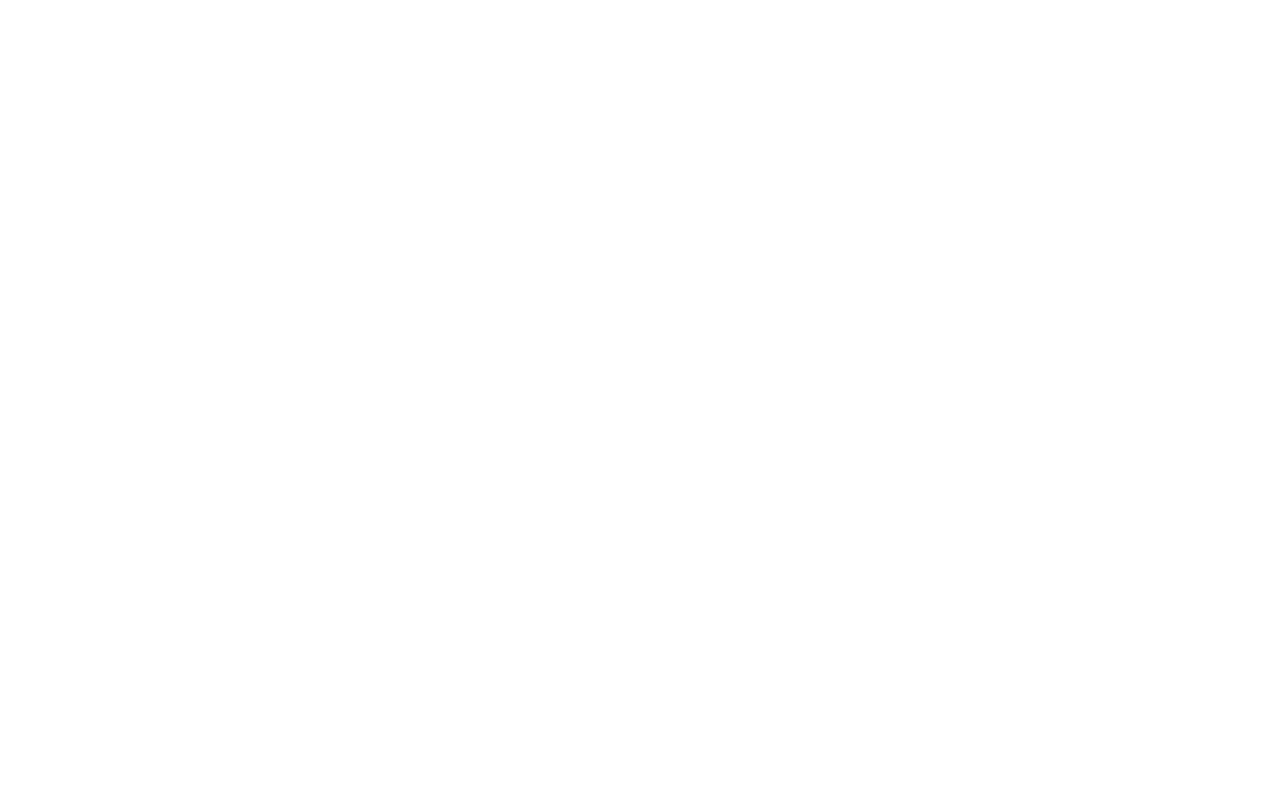
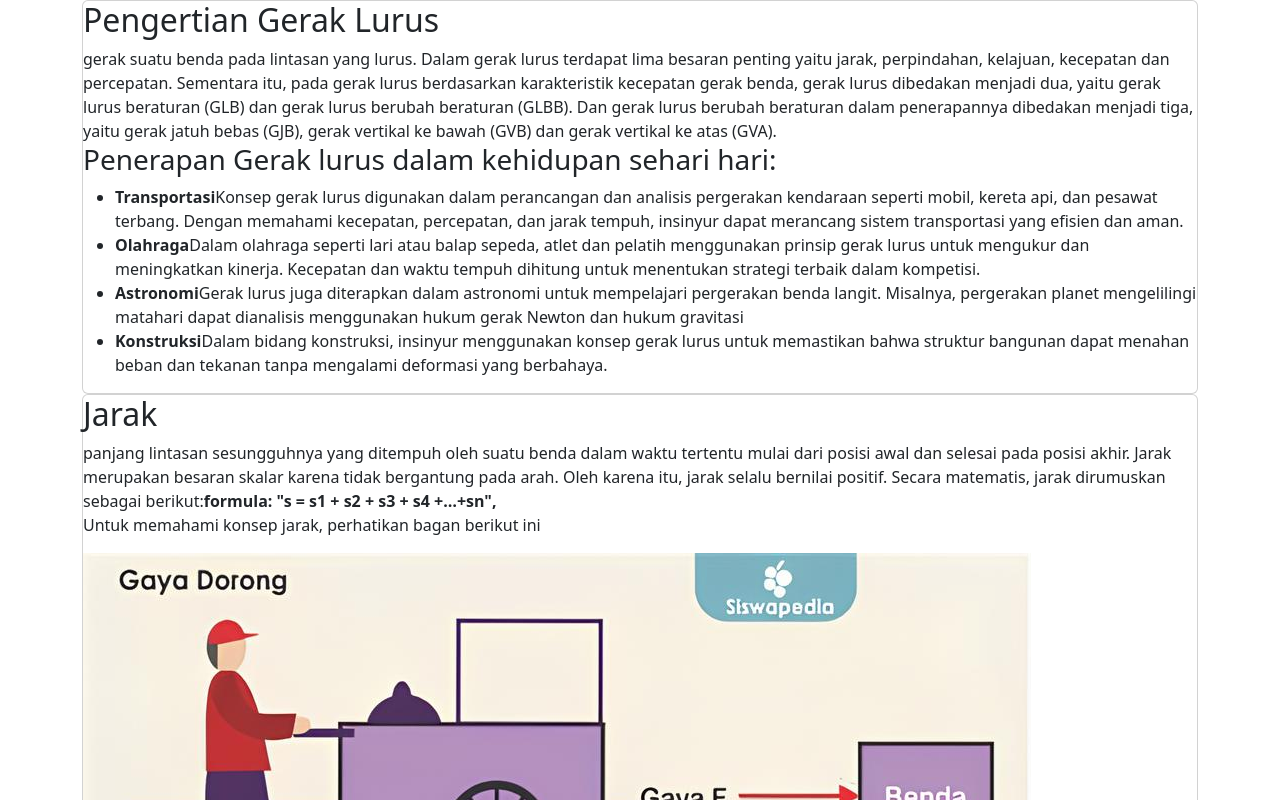
Before and after one commit to barthms/physic-SMA, a React (Create React App) app: page /gerakLurus in a window 1280 px wide. Before the commit this address had no page. Shown: the top 800 px of the page. Built offline with nearby package versions, Linux system fonts and the light colour scheme.

Commit message:
menambahkan gerakLurus

```diff
--- a/src/App.js
+++ b/src/App.js
@@ -2,10 +2,9 @@
 import { BrowserRouter as Router, Route, Routes } from "react-router-dom";
 import Beranda from "./pages/Beranda";
 import 'bootstrap/dist/css/bootstrap.css';
-
 import Newton from "./pages/Newtonn";
-
 import Usaha from "./pages/Usaha";
+import GerakLurus from "./pages/GerakLurus";
 
 
 const App = () => {
@@ -16,7 +15,7 @@
                     <Route path="beranda" element={<Beranda/>} />
                     <Route path="newtonn" element ={<Newton/>} />
                     <Route path="usaha" element={<Usaha/>} />
-
+                    <Route path="gerakLurus" element={<GerakLurus/>} />
                 </Routes>
             </Router>
     )
--- a/src/pages/GerakLurus.js
+++ b/src/pages/GerakLurus.js
@@ -1,7 +1,7 @@
 import React from "react";
-import Perpindahan from '../assets/Perpindahan.jpg';
-import Jarak from '../assets/Jarak.jpg';
-import "./GerakLurus.css";
+import Perpindahan from '../assets/foto2.jpeg';
+import Jarak from '../assets/contoh.jpg';
+// import "./GerakLurus.css";
 
 
 const GerakLurus = () => {
```
